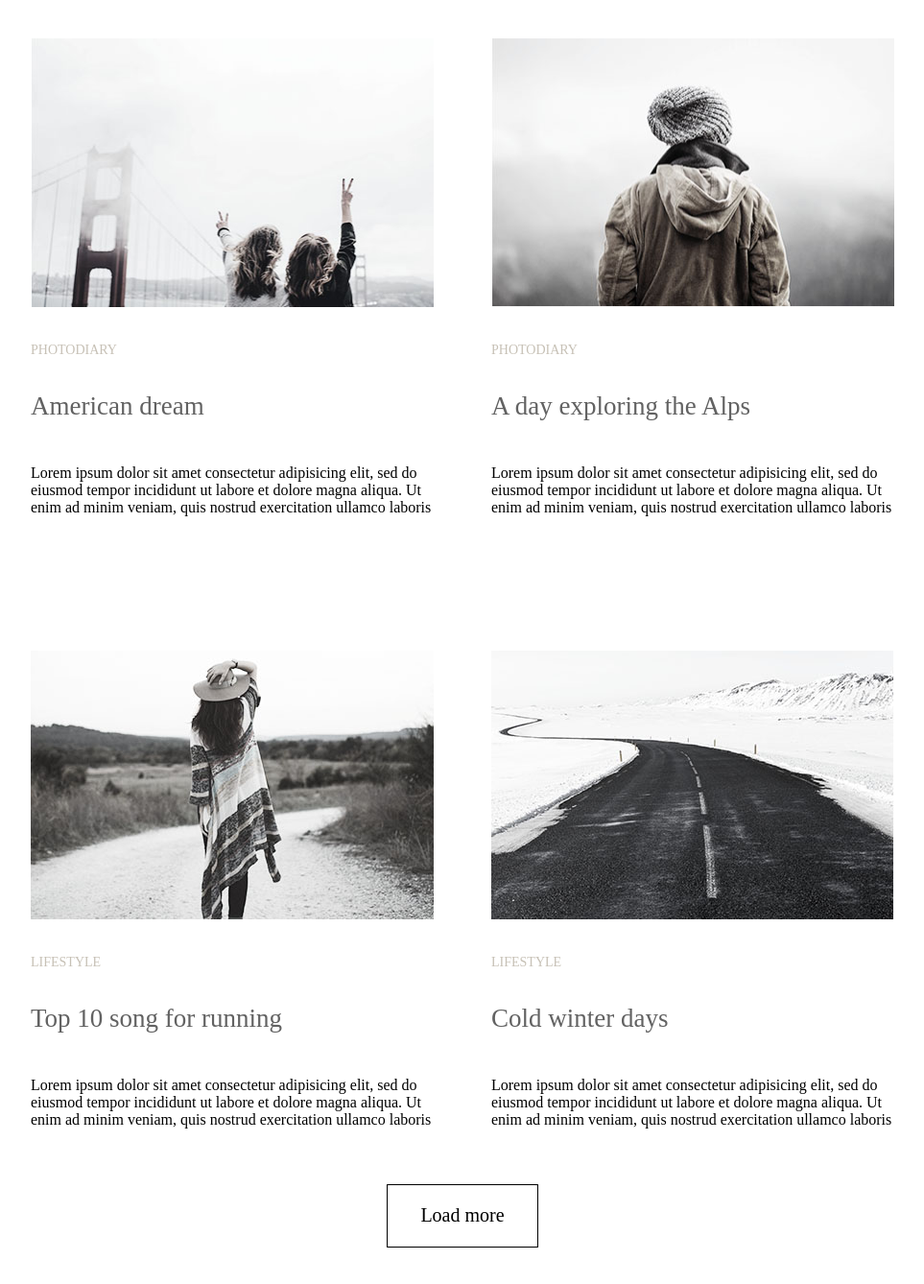
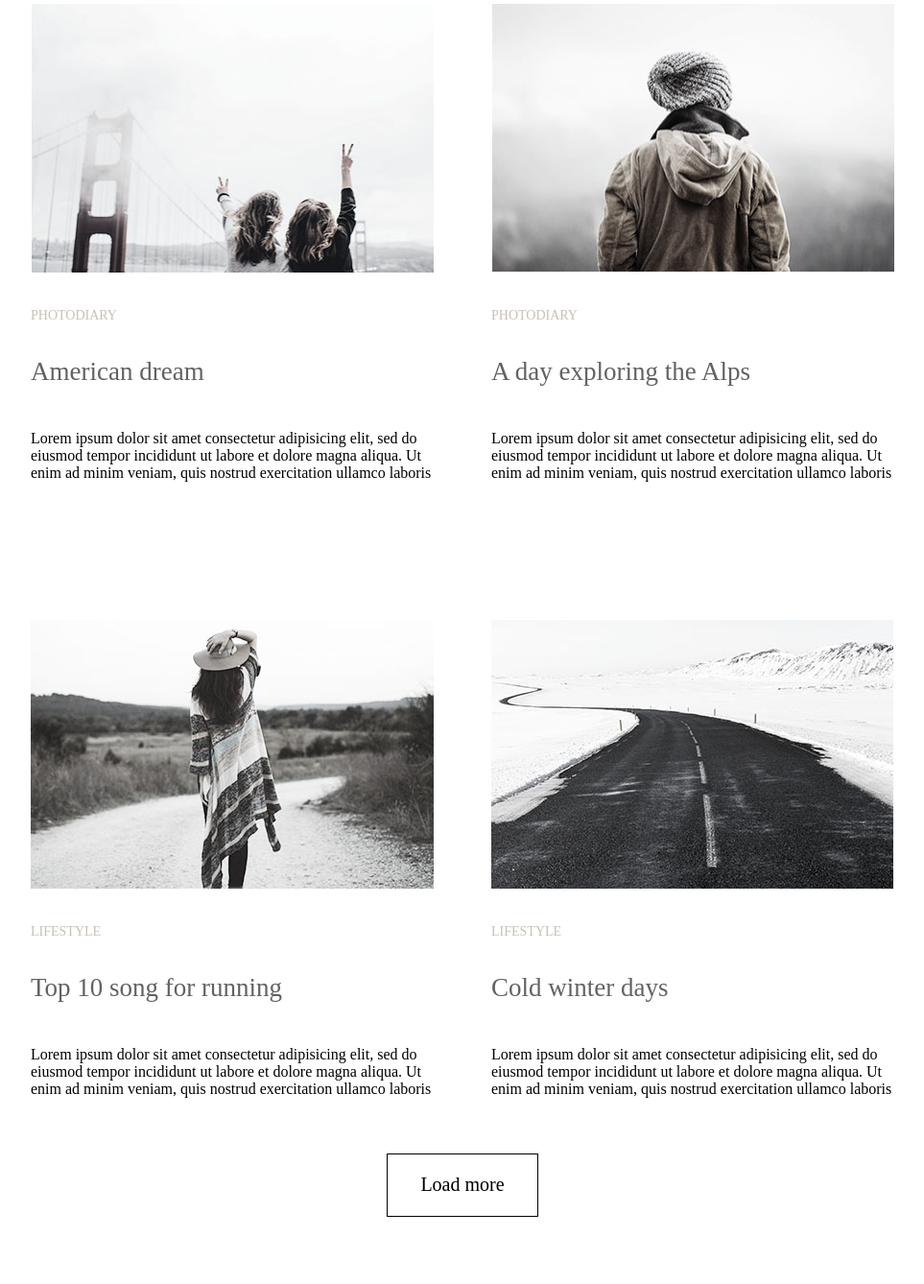
Before and after one commit to clownchello/goit-fe-course, a plain HTML site: page homework3/index.html in a window 1280 px wide. Shown: the part 836-2174 px from the top of the page at 96% size, without its empty margins (158-1121 px from the left). Drawn offline with Linux system fonts and the light colour scheme.

Commit message:
initial commit

```diff
--- a/homework3/css/style.css
+++ b/homework3/css/style.css
@@ -48,11 +48,11 @@
 
 
 img{
-    width: 420px;
-    height: 280px;
+    /* width: 420px;
+    height: 280px; */
     padding: 0;
     margin-bottom: 33px;
-    margin-top: 140px;
+    /* margin-top: 140px; */
 }
 .identify{
     display: inline-block;
@@ -61,6 +61,13 @@
     text-align: left;
     font-size: 16px;
     font-style: normal;
+    margin-bottom: 144px;
+}
+.identify:nth-child(6){
+margin-bottom: 0;
+}
+.identify:nth-child(5){
+    margin-bottom: 0;
 }
 .identify:nth-child(2n) {
     margin-right: 0;
@@ -83,9 +90,6 @@
     margin-bottom: 45px;
     margin-top: 0;
 }
-.load{
-    text-align: center;
-}
 .load_item{
     display: inline-block;
     padding: 21px 34px 22px 34px;
@@ -97,12 +101,16 @@
     border-width: 1px;
     background-color: #fff;
     margin-top: 58px;
+    display: block;
+    margin: 58px auto;
+    margin-bottom: 0;
     }
 button.load_item{
     font-family: 'Times New Roman', Times, serif;
 }
 .navigation{
     padding-top: 81px;
+    padding-bottom: 100px;
 }
 button:hover{
     background-color: cyan;
--- a/homework3/index.html
+++ b/homework3/index.html
@@ -21,7 +21,7 @@
     <main>
         <section class="content">
             <article class="identify">
-                <img src="./img/Party.jpg" alt="Party">
+                <img src="./img/Party.jpg" width="420px" height="280px" alt="Party">
                 <p class="single">LIFESTYLE</p>
                 <h2 class="head_item">More than just a music festival</h2>
                 <p class="text">
@@ -31,7 +31,7 @@
                 </p>
             </article>
             <article class="identify">
-                <img src="./img/Coffee.jpg" alt="Couple">
+                <img src="./img/Coffee.jpg" width="420px" height="280px alt="Couple">
                 <p class="single">LIFESTYLE</p>
                 <h2 class="head_item">Life tastes better with coffee</h2>
                 <p class="text">
@@ -41,7 +41,7 @@
                 </p>
             </article>
             <article class="identify">
-                <img src="./img/London bridge.jpg" alt="London bridge">
+                <img src="./img/London bridge.jpg" width="420px" height="280px alt="London bridge">
                 <p class="single">PHOTODIARY</p>
                 <h2 class="head_item">American dream</h2>
                 <p class="text">
@@ -51,7 +51,7 @@
                 </p>
             </article>
             <article class="identify">
-                <img src="./img/Man.jpg" alt="Man">
+                <img src="./img/Man.jpg" width="420px" height="280px  alt="Man">
                 <p class="single">PHOTODIARY</p>
                 <h2 class="head_item">A day exploring the Alps</h2>
                 <p class="text">
@@ -61,7 +61,7 @@
                  </p>
             </article>
             <article class="identify">
-                <img src="./img/girl.jpg" alt="Girl">
+                <img src="./img/girl.jpg" width="420px" height="280px alt="Girl">
                 <p class="single">LIFESTYLE</p>
                 <h2 class="head_item">Top 10 song for running</h2>
                 <p class="text_item">
@@ -71,7 +71,7 @@
                 </p>
             </article>
             <article class="identify">
-                <img src="./img/road.jpg" alt="Road">
+                <img src="./img/road.jpg" width="420px" height="280px alt="Road">
                 <p class="single">LIFESTYLE</p>
                 <h2 class="head_item">Cold winter days</h2>
                 <p class="text_item">
@@ -80,9 +80,7 @@
                     enim ad minim veniam, quis nostrud exercitation ullamco laboris
                 </p>
             </article>
-            <article class="load">
                 <button class="load_item">Load more</button>
-            </article>
         </section>
     </main>
 </body>
```
Also changed, not shown: homework3/img/road.jpg (renamed from homework3/img/Road.jpg).
